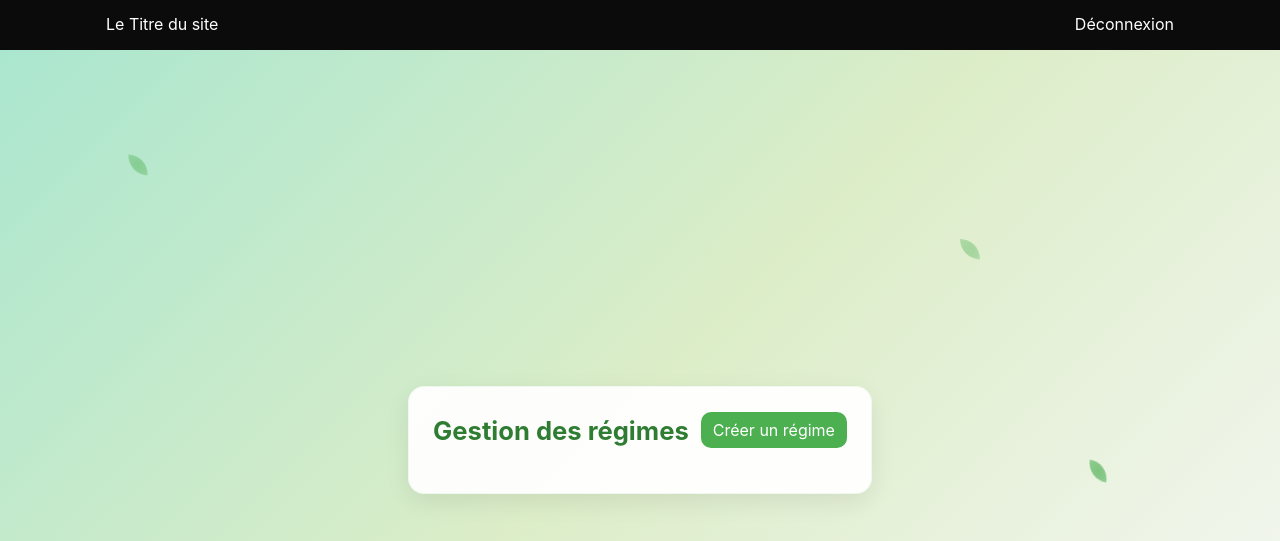
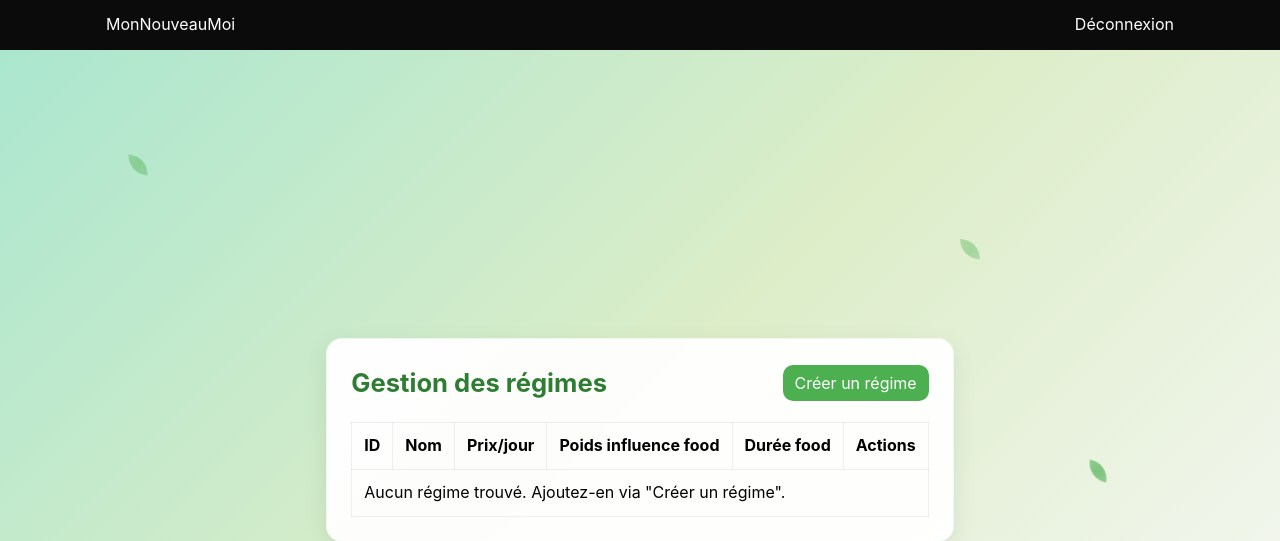
Before and after one commit to tahinaRAJ/regime, a CodeIgniter 4 app: the page made by codeIgniter/app/Views/admin/regime/index.php in a window 1280 px wide. Shown: the top 541 px of the page. Run offline with PHP 8.4 and a stand-in for CodeIgniter, Linux system fonts and the light colour scheme; the template is opened without the code that fills it, so the values that code supplies are empty; some libraries are stand-ins or nearby versions.

Commit message:
fixed issues about not seeing the whole crud

```diff
--- a/codeIgniter/app/Views/admin/activite/index.php
+++ b/codeIgniter/app/Views/admin/activite/index.php
@@ -9,10 +9,9 @@
             <h1>Gestion des activités</h1>
             <div>
                 <a href="/admin/activite/create" class="btn-primary">Créer une activité</a>
-                </div>
             </div>
+        </div>
 
-            <?= $this->endSection() ?>
         <?php if (session()->getFlashdata('success')): ?>
                 <div class="flash-success"><?= session()->getFlashdata('success') ?></div>
         <?php endif; ?>
@@ -54,3 +53,5 @@
         </table>
     </div>
 </div>
+
+<?= $this->endSection() ?>
--- a/codeIgniter/app/Views/admin/regime/index.php
+++ b/codeIgniter/app/Views/admin/regime/index.php
@@ -9,10 +9,9 @@
             <h1>Gestion des régimes</h1>
             <div>
                 <a href="/admin/regime/create" class="btn-primary">Créer un régime</a>
-                </div>
             </div>
+        </div>
 
-            <?= $this->endSection() ?>
         <?php if (session()->getFlashdata('success')): ?>
                 <div class="flash-success"><?= session()->getFlashdata('success') ?></div>
         <?php endif; ?>
@@ -58,3 +57,5 @@
         </table>
     </div>
 </div>
+
+<?= $this->endSection() ?>
--- a/codeIgniter/app/Views/layouts/main.php
+++ b/codeIgniter/app/Views/layouts/main.php
@@ -3,7 +3,7 @@
 <head>
 <meta charset="utf-8">
 <meta name="viewport" content="width=device-width, initial-scale=1">
-<title><?= isset($title) ? esc($title) : 'Le Titre du site' ?></title>
+<title><?= isset($title) ? esc($title) : 'MonNouveauMoi' ?></title>
 <link rel="stylesheet" href="<?= base_url('assets/css/style.css') ?>">
 <link rel="stylesheet" href="<?= base_url('assets/css/admin.css') ?>">
 </head>
@@ -17,13 +17,15 @@
 <header style="position:fixed;top:0;left:0;right:0;z-index:50;">
   <div style="background:#0b0b0b;color:#fff;padding:12px 0;">
     <div style="max-width:1100px;margin:0 auto;display:flex;justify-content:space-between;align-items:center;padding:0 16px;">
-      <div class="site-title">Le Titre du site</div>
+      <div class="site-title">MonNouveauMoi</div>
       <div class="nav-links">
         <?php if (session()->get('user')): ?>
+          <?php if (session()->get('user')['role'] === 'admin'): ?>
+            <a href="<?= site_url('/admin') ?>" style="color:#fff;text-decoration:none">Dashboard</a> &nbsp; | &nbsp;
+            <a href="<?= site_url('/admin/regime') ?>" style="color:#fff;text-decoration:none">Régimes</a> &nbsp; | &nbsp;
+            <a href="<?= site_url('/admin/activite') ?>" style="color:#fff;text-decoration:none">Activités</a> &nbsp; | &nbsp;
+          <?php endif; ?>
           <a href="<?= site_url('/logout') ?>" style="color:#fff;text-decoration:none">Déconnexion</a>
-          <?php if (session()->get('user')['role'] === 'admin'): ?>
-            &nbsp; | &nbsp; <a href="<?= site_url('/admin') ?>" style="color:#fff;text-decoration:none">Administration</a>
-          <?php endif; ?>
         <?php else: ?>
           <a href="<?= site_url('/login') ?>" style="color:#fff;text-decoration:none">Se connecter</a>
         <?php endif; ?>
```
